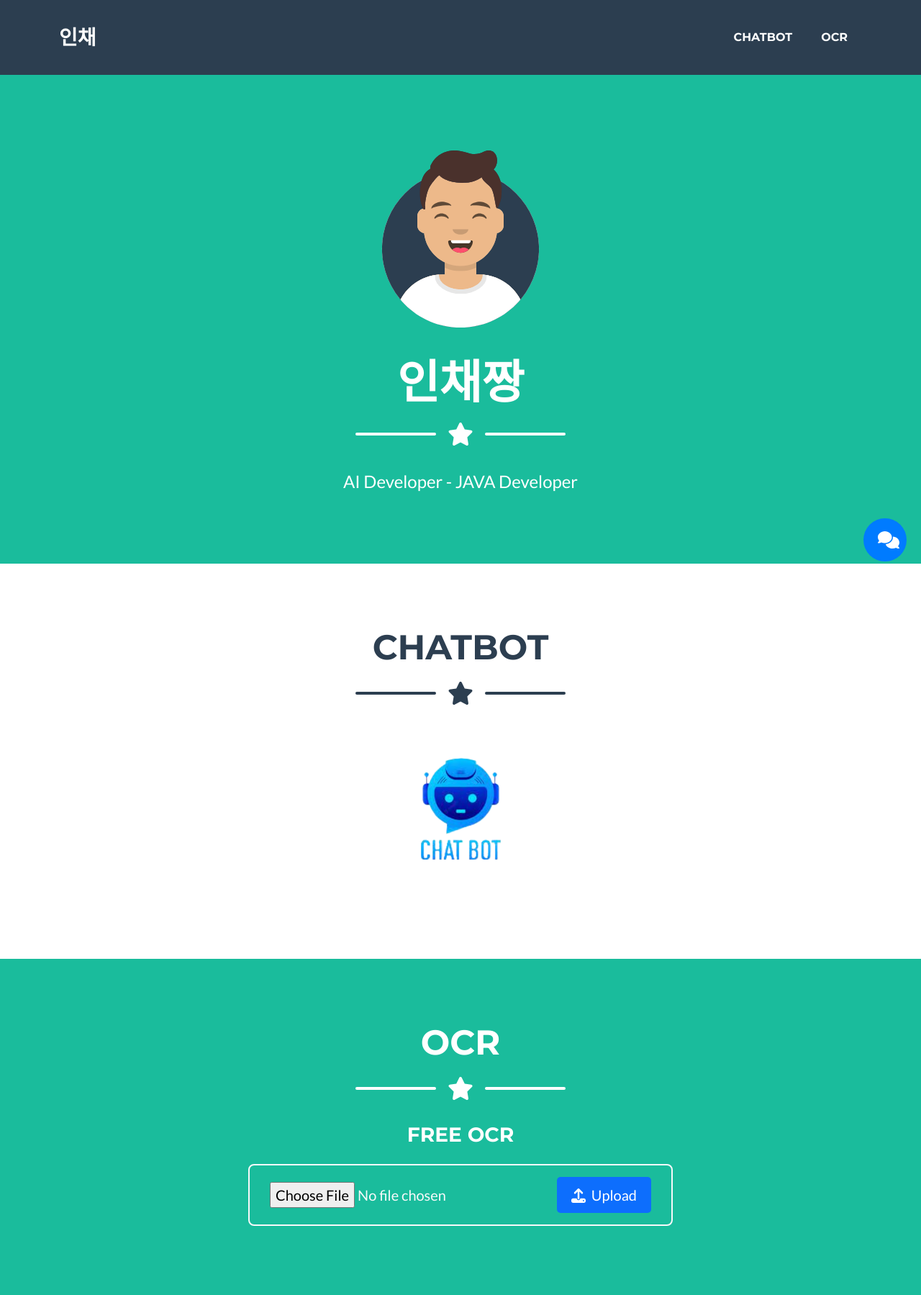
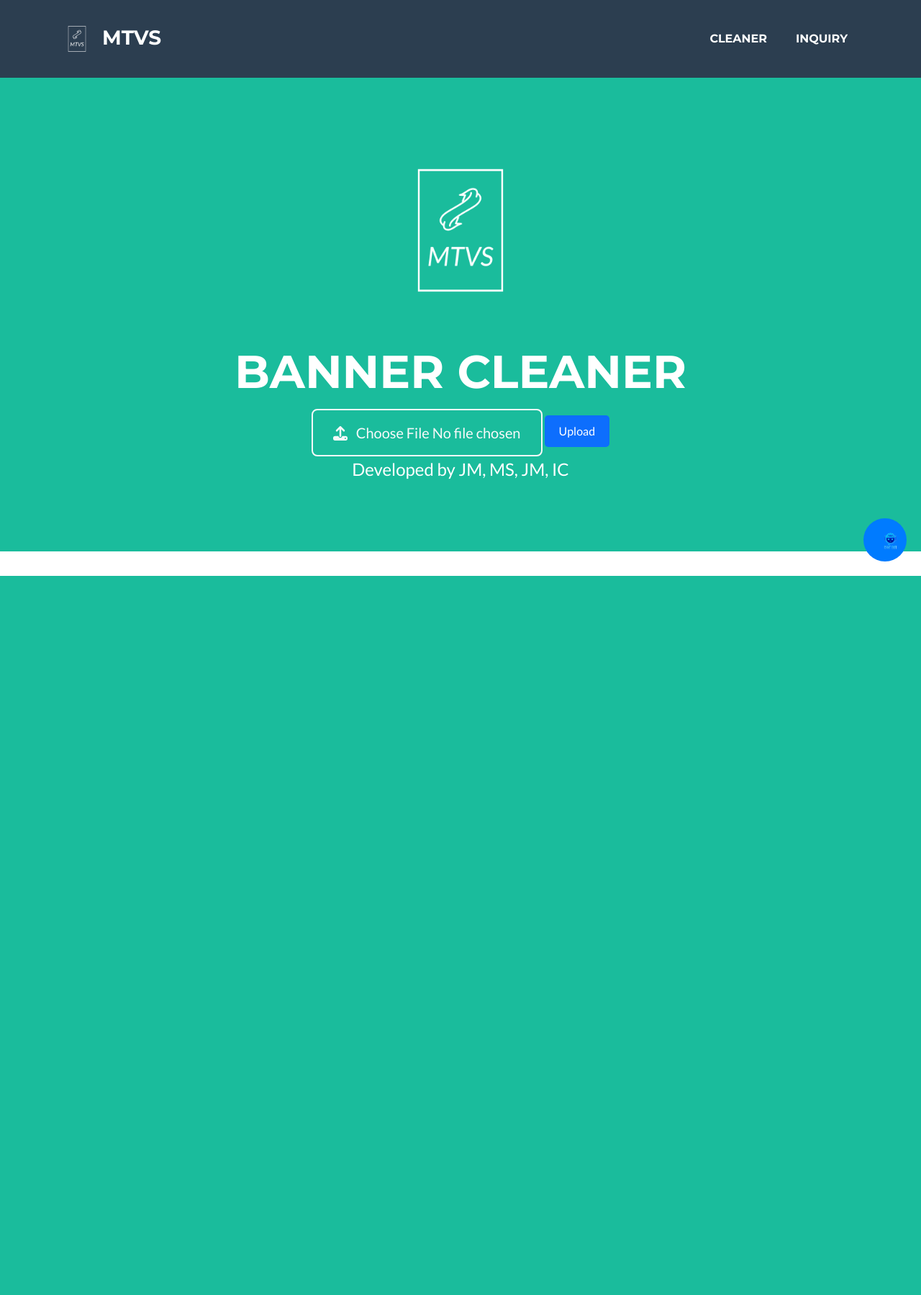
Before and after one commit to MTVS-AI/web_mtvs, a Flask app: page / in a window 1280 px wide. Shown: the whole page at 72% size. After the commit the page ends 800 px from the top, so only its background shows below. Run offline with Flask 3, Linux system fonts and the light colour scheme; parts of the project's set-up code (start-up, migrations or seed data) failed here and were passed over; some libraries are stand-ins or nearby versions.

Commit message:
flask & bootstrap

```diff
--- a/web_mtvs/templates/index.html
+++ b/web_mtvs/templates/index.html
@@ -71,21 +71,30 @@
             button:hover {
                 background-color: #0056b3;
             }
+            .navbar-logo {
+                width: 50px;  /* 원하는 너비로 변경 */
+                height: 50px; /* 원하는 높이로 변경 */
+                margin-right: 10px; /* 로고와 텍스트 사이의 간격 조절 */
+                vertical-align: middle; /* 이미지와 텍스트를 수직으로 중앙 정렬 */
+            }
         </style>
+
     </head>
     <body id="page-top">
         <!-- Navigation-->
         <nav class="navbar navbar-expand-lg bg-secondary text-uppercase fixed-top" id="mainNav">
             <div class="container">
-                <a class="navbar-brand" href="#page-top">인채</a>
+                <a class="navbar-brand" href="#page-top">
+                    <img src="static/assets/img/MTVS_logo_white.png" alt="mtvs" class="navbar-logo">MTVS
+                </a>
                 <button class="navbar-toggler text-uppercase font-weight-bold bg-primary text-white rounded" type="button" data-bs-toggle="collapse" data-bs-target="#navbarResponsive" aria-controls="navbarResponsive" aria-expanded="false" aria-label="Toggle navigation">
                     Menu
                     <i class="fas fa-bars"></i>
                 </button>
                 <div class="collapse navbar-collapse" id="navbarResponsive">
                     <ul class="navbar-nav ms-auto">
-                        <li class="nav-item mx-0 mx-lg-1"><a class="nav-link py-3 px-0 px-lg-3 rounded" href="#chatbot">CHATBOT</a></li>
-                        <li class="nav-item mx-0 mx-lg-1"><a class="nav-link py-3 px-0 px-lg-3 rounded" href="#ocr">OCR</a></li>
+                        <li class="nav-item mx-0 mx-lg-1"><a class="nav-link py-3 px-0 px-lg-3 rounded" href="#ocr">CLEANER</a></li>
+                        <li class="nav-item mx-0 mx-lg-1"><a class="nav-link py-3 px-0 px-lg-3 rounded" href="#CHATBOT">INQUIRY</a></li>
                         <!-- <li class="nav-item mx-0 mx-lg-1"><a class="nav-link py-3 px-0 px-lg-3 rounded" href="#contact">Contact</a></li> -->
                     </ul>
                 </div>
@@ -95,41 +104,47 @@
         <header class="masthead bg-primary text-white text-center">
             <div class="container d-flex align-items-center flex-column">
                 <!-- Masthead Avatar Image-->
-                <img class="masthead-avatar mb-5" src="static/assets/img/avataaars.svg" alt="..." />
+                <img class="masthead-avatar mb-5" src="static/assets/img/MTVS_logo_white.png" alt="..." />
                 <!-- Masthead Heading-->
-                <h1 class="masthead-heading text-uppercase mb-0">인채짱</h1>
-                <!-- Icon Divider-->
-                <div class="divider-custom divider-light">
-                    <div class="divider-custom-line"></div>
-                    <div class="divider-custom-icon"><i class="fas fa-star"></i></div>
-                    <div class="divider-custom-line"></div>
+                <h1 class="masthead-heading text-uppercase mb-0">Banner Cleaner</h1>
+                <!-- upload -->
+                <div class="text-center mt-4">
+                    <form id="imageUploadForm" enctype="multipart/form-data" action="/myhome/ocr" method="post">
+                        <label for="imageFile" class="btn btn-xl btn-outline-light">
+                            <i class="fas fa-upload me-2"></i>
+                            Choose File <span id="fileName">No file chosen</span>
+                        </label>
+                        <input type="file" name="file" id="imageFile" style="display: none;" onchange="displayFileName(this)">
+                        <button type="submit">Upload</button>
+                    </form>
+                    <!-- 로딩 표시 -->
+                <div id="loading" style="display:none;"><i class="fa fa-spinner fa-spin"></i> 처리 중...</div>
+            </div>
+            <!-- OCR Result Modal -->
+            <div class="modal fade" id="ocrResultModal" tabindex="-1" aria-labelledby="ocrResultModalLabel" aria-hidden="true">
+                <div class="modal-dialog">
+                    <div class="modal-content">
+                        <div class="modal-header">
+                            <h5 class="modal-title" id="ocrResultModalLabel">OCR 결과</h5>
+                            <button type="button" class="btn-close" data-bs-dismiss="modal" aria-label="Close"></button>
+                        </div>
+                        <div class="modal-body">
+                            <div id="ocrOriginalImage"></div>
+                            <div id="ocrTextResult"></div>
+                        </div>
+                    </div>
                 </div>
+            </div>
                 <!-- Masthead Subheading-->
-                <p class="masthead-subheading font-weight-light mb-0">AI Developer - JAVA Developer</p>
+                <p class="masthead-subheading font-weight-light mb-0">Developed by JM, MS, JM, IC</p>
             </div>
         </header>
-        <!-- Portfolio Section-->
-        <section class="page-section portfolio" id="chatbot">
-            <div class="container">
-                <!-- Portfolio Section Heading-->
-                <h2 class="page-section-heading text-center text-uppercase text-secondary mb-0">CHATBOT</h2>
-                <!-- Icon Divider-->
-                <div class="divider-custom">
-                    <div class="divider-custom-line"></div>
-                    <div class="divider-custom-icon"><i class="fas fa-star"></i></div>
-                    <div class="divider-custom-line"></div>
-                </div>
 
-                <div class="text-center">
-                    <img class="img-fluid hover-effect" src="static/assets/img/portfolio/chatbot.png" alt="..." data-bs-toggle="modal" data-bs-target="#chatbotModal"/>
-                </div>
+        <!-- 오른쪽 하단의 챗봇 버튼 -->
+        <button class="chatbot-button" data-bs-toggle="modal" data-bs-target="#chatbotModal">
+            <img src="D:/MTVS-AI/web_mtvs/web_mtvs/static/assets/img/portfolio/chatbot.png" alt="Chatbot" style="width: 35px;">
+        </button>
 
-                <!-- 오른쪽 하단의 챗봇 버튼 -->
-                <button class="chatbot-button" data-bs-toggle="modal" data-bs-target="#chatbotModal">
-                    <i class="fas fa-comments"></i>
-                </button>
-
-        </section>
         <!-- Chatbot Modal -->
         <div class="modal fade" id="chatbotModal" tabindex="-1" aria-labelledby="chatbotModalLabel" aria-hidden="true">
             <div class="modal-dialog fixed-right-bottom">
@@ -146,50 +161,6 @@
                 </div>
             </div>
         </div>
-        <section class="page-section bg-primary text-white mb-0" id="ocr">
-            <div class="container">
-                <!-- About Section Heading-->
-                <h2 class="page-section-heading text-center text-uppercase text-white">OCR</h2>
-                <!-- Icon Divider-->
-                <div class="divider-custom divider-light">
-                    <div class="divider-custom-line"></div>
-                    <div class="divider-custom-icon"><i class="fas fa-star"></i></div>
-                    <div class="divider-custom-line"></div>
-                </div>
-                <!-- About Section Content-->
-                <div class="text-center mt-4">
-                    <h3 class="text-uppercase text-white">FREE OCR</h3>
-                </div>
-                <!-- upload -->
-                <div class="text-center mt-4">
-                    <a class="btn btn-xl btn-outline-light">
-                        <form id="imageUploadForm" enctype="multipart/form-data" action="/myhome/ocr" method="post">
-                            <input type="file" name="file" id="imageFile">
-                            <button type="submit"><i class="fas fa-upload me-2"></i>Upload</button>
-                        </form>
-                    </a>
-                    <!-- 로딩 표시 -->
-                    <div id="loading" style="display:none;"><i class="fa fa-spinner fa-spin"></i> 처리 중...</div>
-                </div>
-            </div>
-            <!-- OCR Result Modal -->
-            <div class="modal fade" id="ocrResultModal" tabindex="-1" aria-labelledby="ocrResultModalLabel" aria-hidden="true">
-                <div class="modal-dialog">
-                    <div class="modal-content">
-                        <div class="modal-header">
-                            <h5 class="modal-title" id="ocrResultModalLabel">OCR 결과</h5>
-                            <button type="button" class="btn-close" data-bs-dismiss="modal" aria-label="Close"></button>
-                        </div>
-                        <div class="modal-body">
-                            <div id="ocrOriginalImage"></div>
-                            <div id="ocrTextResult"></div>
-                        </div>
-                    </div>
-                </div>
-            </div>
-
-        </section>
-
 
         <script src="https://code.jquery.com/jquery-3.6.0.min.js"></script>
         <script src="https://cdn.jsdelivr.net/npm/@popperjs/core@2.11.6/dist/umd/popper.min.js"></script>
@@ -198,7 +169,7 @@
         <script>
             $(document).ready(function() {
                 $("#userInput").on('keypress', function(e) {
-                    if(e.which == 13) {  // 13은 엔터키의 keyCode 입니다.
+                    if(e.which == 13) {  // 13은 엔터키의 keyCode
                         e.preventDefault();  // 기본 엔터키의 이벤트를 방지합니다 (예: 폼 제출)
                         sendMessage();
                     }
@@ -214,6 +185,12 @@
                 }).fail(function() {
                     $("#chatbox").append('<div>Error: 서버 응답 없음</div>');
                 });
+            }
+                // 파일 이름 표시 함수
+            function displayFileName(input) {
+                if (input.files && input.files[0]) {
+                    document.getElementById('fileName').textContent = input.files[0].name;
+                }
             }
 
             // 이미지 업로드 후 OCR 처리
```
Also changed, not shown: web_mtvs/static/assets/img/MTVS_logo_white.png (added), 1 other file.
